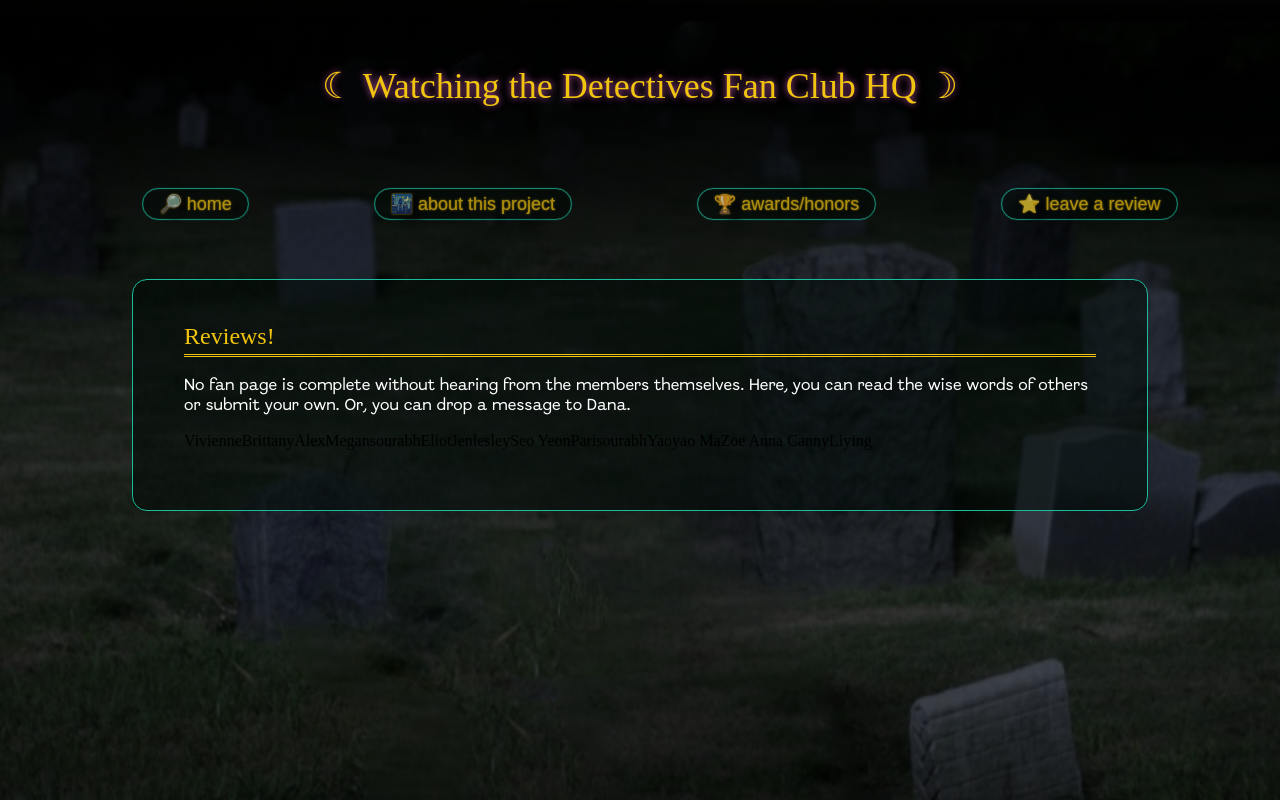
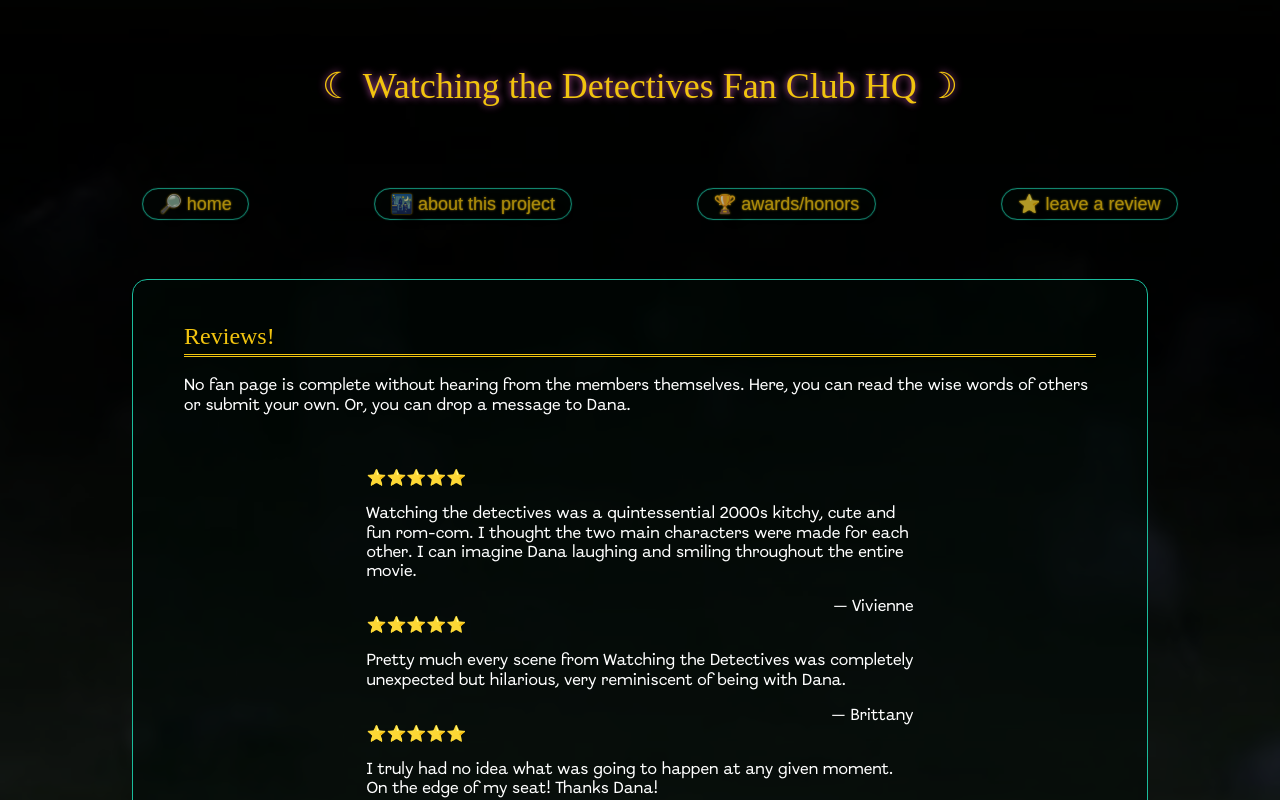
Before and after one commit to annieefu/watching-the-detectives-sk, a SvelteKit app: page /reviews in a window 1280 px wide. Shown: the top 800 px of the page. Built offline with nearby package versions, Linux system fonts and the light colour scheme; a web font is replaced by a local one.

Commit message:
reviews first draft

```diff
--- a/src/routes/reviews/+page.svelte
+++ b/src/routes/reviews/+page.svelte
@@ -17,6 +17,7 @@
 	//         alert("You can't rate such an amazing movie less than 5 stars :)")
 	//     }
 	// }
+
 </script>
 
 <div class="reviews">
@@ -26,25 +27,36 @@
 		<p>
 			No fan page is complete without hearing from the members themselves. Here, you can read the
 			wise words of others or submit your own. Or, you can drop a message to Dana.
-		</p>
+		</p><br/><br/>
 	</div>
 
 	{#if data}
 		{#each data as review}
-			{review.Name}
+			<div class="review">
+				⭐⭐⭐⭐⭐<br/>
+				<p>{review.Message}</p>
+				<span class="review-name">— {review.Name}</span>
+			</div>
 
 		{/each}
 	{/if}
 </div>
 
-<div class="reviews">
-
-
-</div>
 
 
 <style>
 	.review-elements {
+		margin: auto;
+	}
+
+	.review-name{
+		text-align: right;
+	}
+
+	.review{
+		display: flex;
+		flex-direction: column;
+		max-width: 60%;
 		margin: auto;
 	}
 
@@ -55,6 +67,9 @@
 		margin: auto;
 		opacity: 1;
 		padding: 20px;
+    color: white;
+    opacity: 1;
+    font-family: 'Abordage Regular';
 	}
 
 	/* Review stuff */
```
